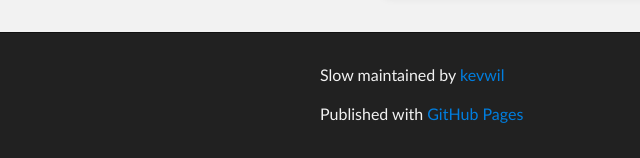
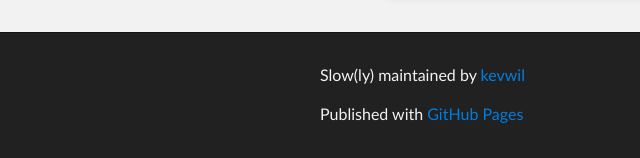
Before and after one commit to kevwil/slow, a plain HTML site: page index.html in a window 1280 px wide. Shown: the part 1247-1405 px from the top of the page, 0-640 px from the left. Drawn offline with Linux system fonts and the light colour scheme.

Commit message:
minor change to test pages publishing

```diff
--- a/index.html
+++ b/index.html
@@ -90,7 +90,7 @@ Rack::Lint part will just slow the server down.</p>
     <!-- FOOTER  -->
     <div id="footer_wrap" class="outer">
       <footer class="inner">
-        <p class="copyright">Slow maintained by <a href="https://github.com/kevwil">kevwil</a></p>
+        <p class="copyright">Slow(ly) maintained by <a href="https://github.com/kevwil">kevwil</a></p>
         <p>Published with <a href="http://pages.github.com">GitHub Pages</a></p>
       </footer>
     </div>
```
